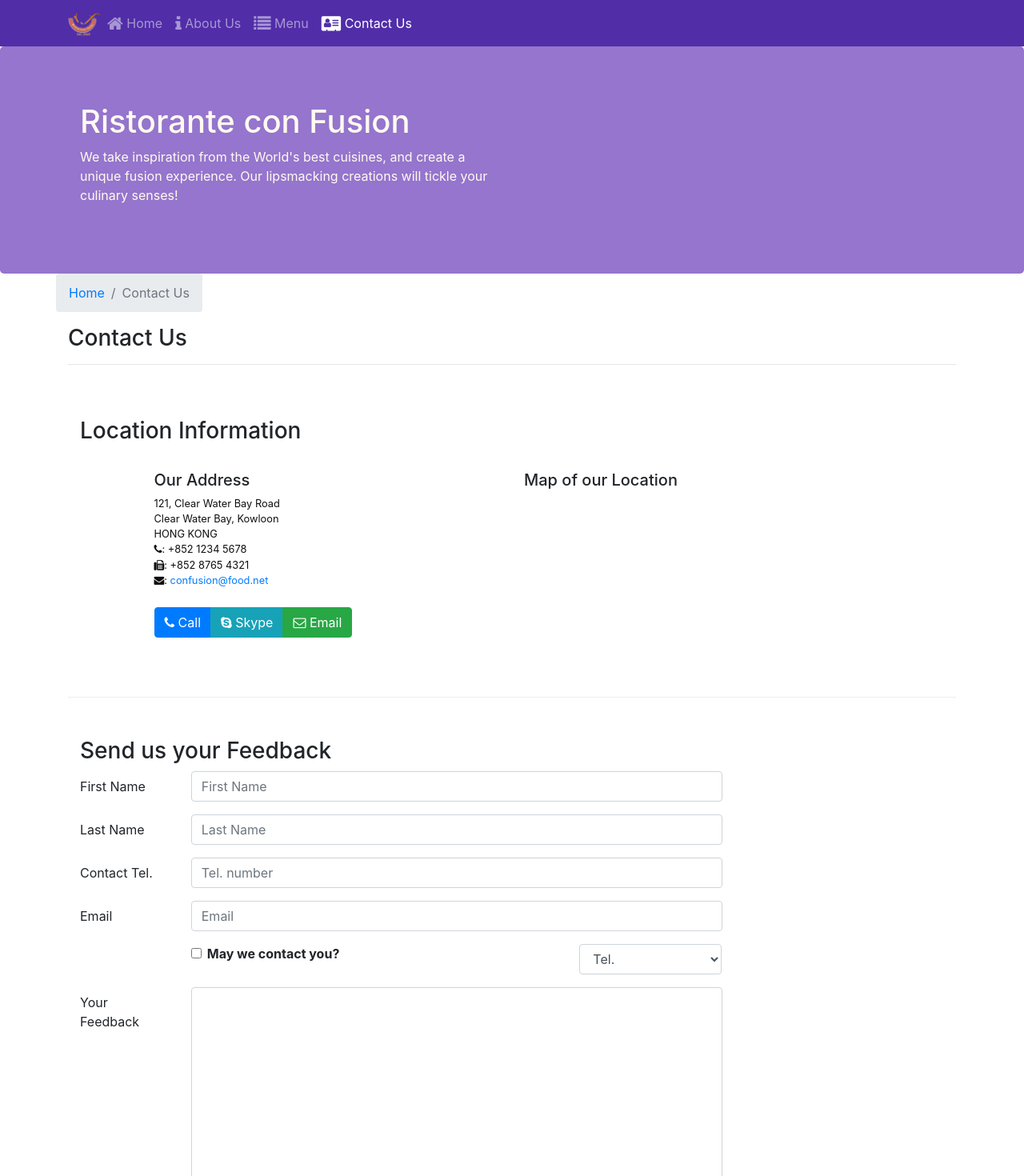
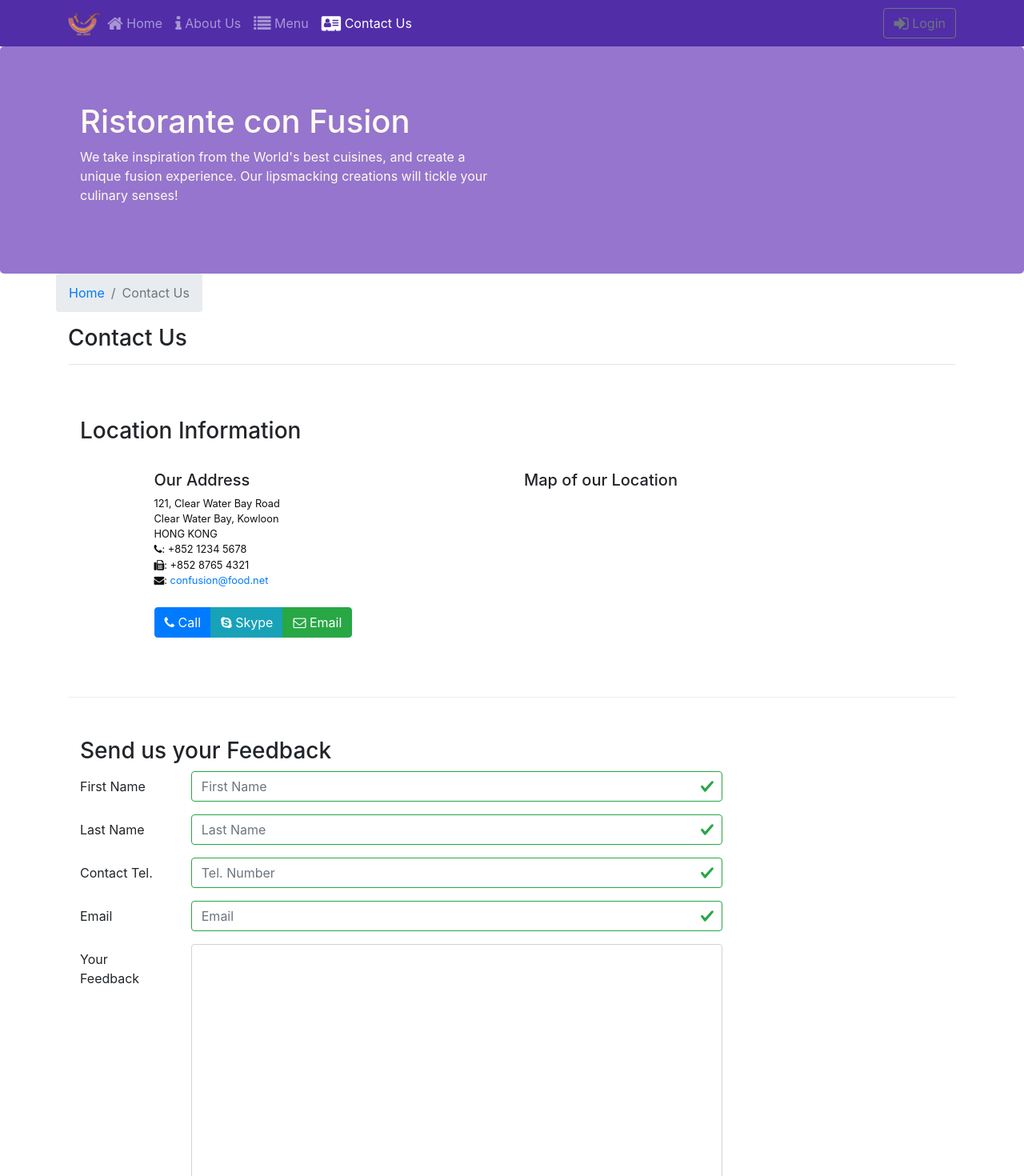
Before and after one commit to camilolestani/Coursera-React, a React (Create React App) app in the folder confusion/: page /contactus in a window 1280 px wide. Shown: the top 1470 px of the page at 80% size. Built offline with nearby package versions, Linux system fonts and the light colour scheme.

Commit message:
Week 3 Uncontrolled Forms

```diff
--- a/confusion/src/components/ContactComponent.js
+++ b/confusion/src/components/ContactComponent.js
@@ -7,13 +7,16 @@ import {
   FormGroup,
   Label,
   Input,
-  Col
+  Col,
+  FormFeedback
 } from "reactstrap";
 import { Link } from "react-router-dom";
 
 class Contact extends Component {
   constructor(props) {
     super(props);
+
+    this.handleBlur = this.handleBlur.bind(this);
 
     this.state = {
       firstname: "",
@@ -22,12 +25,55 @@ class Contact extends Component {
       email: "",
       agree: false,
       contactType: "Tel.",
-      message: ""
+      message: "",
+      touched: {
+        firstname: false,
+        lastname: false,
+        telnum: false,
+        email: false
+      }
     };
 
     this.handleInputChange = this.handleInputChange.bind(this);
     this.handleSubmit = this.handleSubmit.bind(this);
   }
+
+  validate(firstname, lastname, telnum, email) {
+    const errors = {
+      firstname: "",
+      lastname: "",
+      telnum: "",
+      email: ""
+    };
+
+    if (this.state.touched.firstname && firstname.length < 3)
+      errors.firstname = "First Name should be >= 3 characters";
+    else if (this.state.touched.firstname && firstname.length > 10)
+      errors.firstname = "First Name should be <= 10 characters";
+
+    if (this.state.touched.lastname && lastname.length < 3)
+      errors.lastname = "Last Name should be >= 3 characters";
+    else if (this.state.touched.lastname && lastname.length > 10)
+      errors.lastname = "Last Name should be <= 10 characters";
+
+    const reg = /^\d+$/;
+    if (this.state.touched.telnum && !reg.test(telnum))
+      errors.telnum = "Tel. Number should contain only numbers";
+
+    if (
+      this.state.touched.email &&
+      email.split("").filter(x => x === "@").length !== 1
+    )
+      errors.email = "Email should contain a @";
+
+    return errors;
+  }
+
+  handleBlur = field => evt => {
+    this.setState({
+      touched: { ...this.state.touched, [field]: true }
+    });
+  };
 
   handleInputChange(event) {
     const target = event.target;
@@ -46,6 +92,13 @@ class Contact extends Component {
   }
 
   render() {
+    const errors = this.validate(
+      this.state.firstname,
+      this.state.lastname,
+      this.state.telnum,
+      this.state.email
+    );
+
     return (
       <div className="container">
         <div className="row">
@@ -124,8 +177,12 @@ class Contact extends Component {
                     name="firstname"
                     placeholder="First Name"
                     value={this.state.firstname}
+                    valid={errors.firstname === ""}
+                    invalid={errors.firstname !== ""}
+                    onBlur={this.handleBlur("firstname")}
                     onChange={this.handleInputChange}
                   />
+                  <FormFeedback>{errors.firstname}</FormFeedback>
                 </Col>
               </FormGroup>
               <FormGroup row>
@@ -139,8 +196,12 @@ class Contact extends Component {
                     name="lastname"
                     placeholder="Last Name"
                     value={this.state.lastname}
+                    valid={errors.lastname === ""}
+                    invalid={errors.lastname !== ""}
+                    onBlur={this.handleBlur("lastname")}
                     onChange={this.handleInputChange}
                   />
+                  <FormFeedback>{errors.lastname}</FormFeedback>
                 </Col>
               </FormGroup>
               <FormGroup row>
@@ -152,10 +213,14 @@ class Contact extends Component {
                     type="tel"
                     id="telnum"
                     name="telnum"
-                    placeholder="Tel. number"
+                    placeholder="Tel. Number"
                     value={this.state.telnum}
+                    valid={errors.telnum === ""}
+                    invalid={errors.telnum !== ""}
+                    onBlur={this.handleBlur("telnum")}
                     onChange={this.handleInputChange}
                   />
+                  <FormFeedback>{errors.telnum}</FormFeedback>
                 </Col>
               </FormGroup>
               <FormGroup row>
@@ -169,34 +234,12 @@ class Contact extends Component {
                     name="email"
                     placeholder="Email"
                     value={this.state.email}
+                    valid={errors.email === ""}
+                    invalid={errors.email !== ""}
+                    onBlur={this.handleBlur("email")}
                     onChange={this.handleInputChange}
                   />
-                </Col>
-              </FormGroup>
-              <FormGroup row>
-                <Col md={{ size: 6, offset: 2 }}>
-                  <FormGroup check>
-                    <Label check>
-                      <Input
-                        type="checkbox"
-                        name="agree"
-                        checked={this.state.agree}
-                        onChange={this.handleInputChange}
-                      />{" "}
-                      <strong>May we contact you?</strong>
-                    </Label>
-                  </FormGroup>
-                </Col>
-                <Col md={{ size: 3, offset: 1 }}>
-                  <Input
-                    type="select"
-                    name="contactType"
-                    value={this.state.contactType}
-                    onChange={this.handleInputChange}
-                  >
-                    <option>Tel.</option>
-                    <option>Email</option>
-                  </Input>
+                  <FormFeedback>{errors.email}</FormFeedback>
                 </Col>
               </FormGroup>
               <FormGroup row>
--- a/confusion/src/components/HeaderComponent.js
+++ b/confusion/src/components/HeaderComponent.js
@@ -1,13 +1,22 @@
 import React, { Component } from "react";
 import {
-  Nav,
   Navbar,
   NavbarBrand,
+  Nav,
   NavbarToggler,
   Collapse,
   NavItem,
-  Jumbotron
+  Jumbotron,
+  Button,
+  Modal,
+  ModalHeader,
+  ModalBody,
+  Form,
+  FormGroup,
+  Input,
+  Label
 } from "reactstrap";
+
 import { NavLink } from "react-router-dom";
 
 class Header extends Component {
@@ -15,8 +24,12 @@ class Header extends Component {
     super(props);
 
     this.toggleNav = this.toggleNav.bind(this);
+    this.toggleModal = this.toggleModal.bind(this);
+    this.handleLogin = this.handleLogin.bind(this);
+
     this.state = {
-      isNavOpen: false
+      isNavOpen: false,
+      isModalOpen: false
     };
   }
 
@@ -26,9 +39,28 @@ class Header extends Component {
     });
   }
 
+  toggleModal() {
+    this.setState({
+      isModalOpen: !this.state.isModalOpen
+    });
+  }
+
+  handleLogin(event) {
+    this.toggleModal();
+    alert(
+      "Username: " +
+        this.username.value +
+        " Password: " +
+        this.password.value +
+        " Remember: " +
+        this.remember.checked
+    );
+    event.preventDefault();
+  }
+
   render() {
     return (
-      <div>
+      <React.Fragment>
         <Navbar dark expand="md">
           <div className="container">
             <NavbarToggler onClick={this.toggleNav} />
@@ -64,6 +96,13 @@ class Header extends Component {
                   </NavLink>
                 </NavItem>
               </Nav>
+              <Nav left className="ml-auto" navbar>
+                <NavItem>
+                  <Button outline onClick={this.toggleModal}>
+                    <span className="fa fa-sign-in fa-lg"></span> Login
+                  </Button>
+                </NavItem>
+              </Nav>
             </Collapse>
           </div>
         </Navbar>
@@ -81,7 +120,45 @@ class Header extends Component {
             </div>
           </div>
         </Jumbotron>
-      </div>
+        <Modal isOpen={this.state.isModalOpen} toggle={this.toggleModal}>
+          <ModalHeader toggle={this.toggleModal}>Login</ModalHeader>
+          <ModalBody>
+            <Form onSubmit={this.handleLogin}>
+              <FormGroup>
+                <Label htmlFor="username">Username</Label>
+                <Input
+                  type="text"
+                  id="username"
+                  name="username"
+                  innerRef={input => (this.username = input)}
+                />
+              </FormGroup>
+              <FormGroup>
+                <Label htmlFor="password">Password</Label>
+                <Input
+                  type="password"
+                  id="password"
+                  name="password"
+                  innerRef={input => (this.password = input)}
+                />
+              </FormGroup>
+              <FormGroup check>
+                <Label check>
+                  <Input
+                    type="checkbox"
+                    name="remember"
+                    innerRef={input => (this.remember = input)}
+                  />
+                  Remember me
+                </Label>
+              </FormGroup>
+              <Button type="submit" value="submit" color="primary">
+                Login
+              </Button>
+            </Form>
+          </ModalBody>
+        </Modal>
+      </React.Fragment>
     );
   }
 }
```
